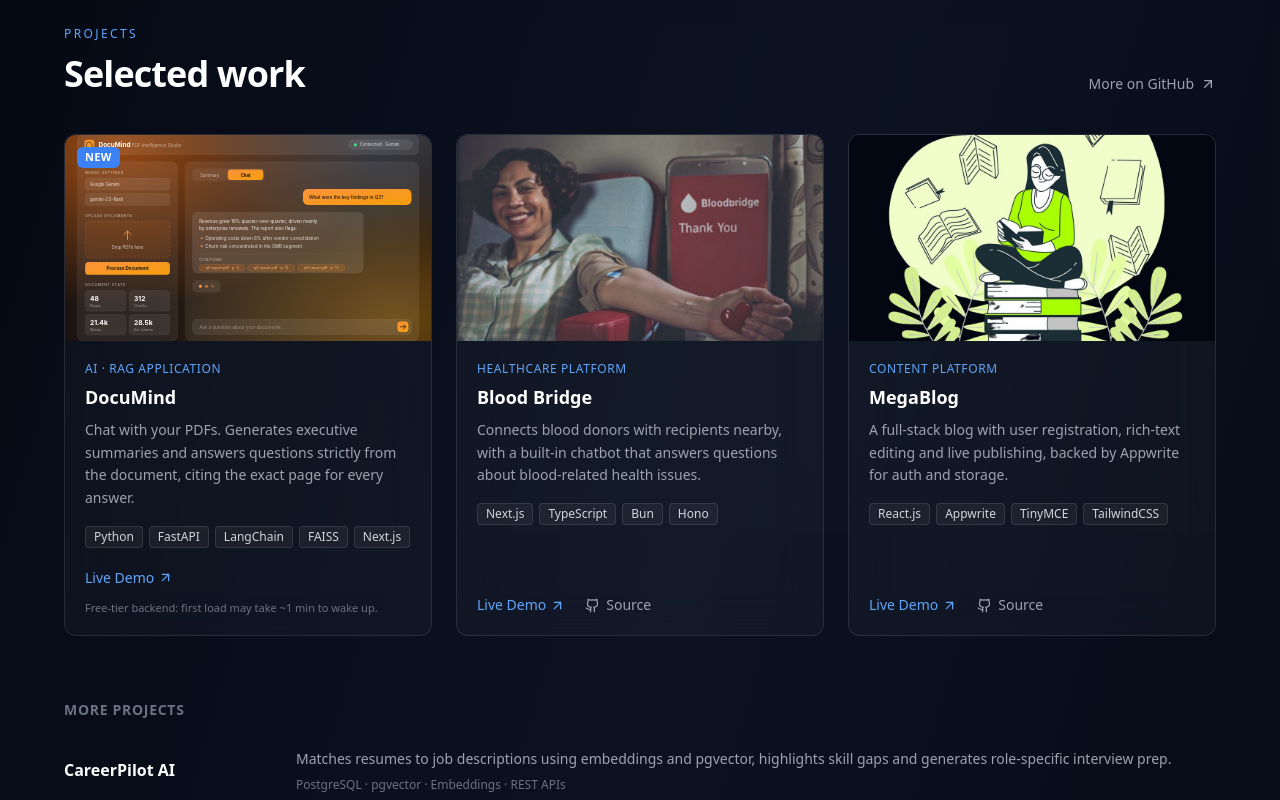
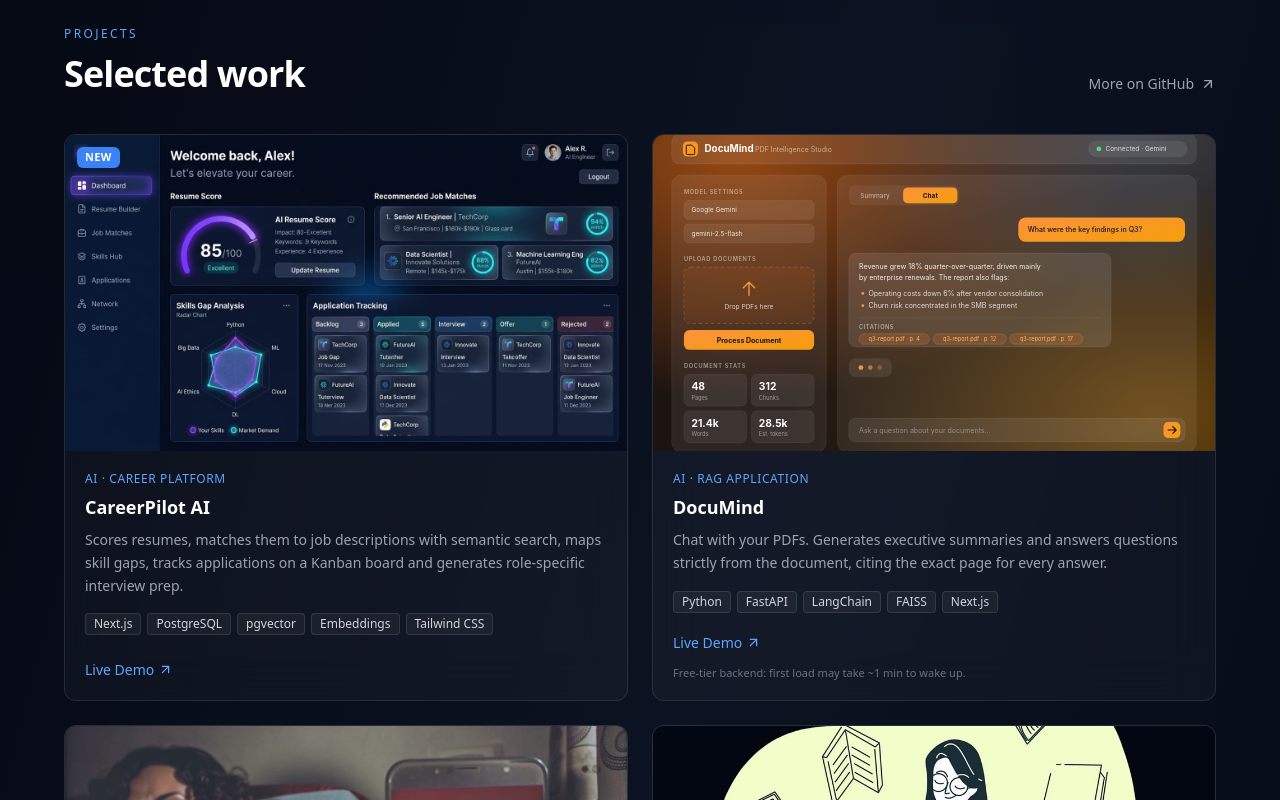
Before and after one commit to rf104/portfolio_01, a React (Vite) app: page / in a window 1280 px wide. Shown: the part 1500-2300 px from the top of the page. Built offline with nearby package versions, Linux system fonts and the light colour scheme.

Commit message:
Added a project

```diff
--- a/src/App.tsx
+++ b/src/App.tsx
@@ -20,6 +20,7 @@
 import profileImage from "./images/aref-web.jpg";
 import p2 from "./images/megablog-web.jpg";
 import documindImage from "./images/documind.svg";
+import careerPilotImage from "./images/careerpilot-web.jpg";
 import certificateImage from "./images/deans-list-certificate.jpg";
 
 import "./index.css";
@@ -52,12 +53,21 @@
 
 const featuredProjects: ProjectCardProps[] = [
   {
+    title: "CareerPilot AI",
+    subtitle: "AI · Career Platform",
+    description:
+      "Scores resumes, matches them to job descriptions with semantic search, maps skill gaps, tracks applications on a Kanban board and generates role-specific interview prep.",
+    image: careerPilotImage,
+    badge: "New",
+    technologies: ["Next.js", "PostgreSQL", "pgvector", "Embeddings", "Tailwind CSS"],
+    liveUrl: "https://career-pilot-ai-two-psi.vercel.app/",
+  },
+  {
     title: "DocuMind",
     subtitle: "AI · RAG Application",
     description:
       "Chat with your PDFs. Generates executive summaries and answers questions strictly from the document, citing the exact page for every answer.",
     image: documindImage,
-    badge: "New",
     technologies: ["Python", "FastAPI", "LangChain", "FAISS", "Next.js"],
     liveUrl: "https://pdftalk01.vercel.app/",
     note: "Free-tier backend: first load may take ~1 min to wake up.",
@@ -85,12 +95,6 @@
 ];
 
 const moreProjects = [
-  {
-    title: "CareerPilot AI",
-    description:
-      "Matches resumes to job descriptions using embeddings and pgvector, highlights skill gaps and generates role-specific interview prep.",
-    technologies: ["PostgreSQL", "pgvector", "Embeddings", "REST APIs"],
-  },
   {
     title: "Virtual Shop",
     description:
@@ -439,7 +443,7 @@
             </a>
           </div>
 
-          <div className="grid sm:grid-cols-2 lg:grid-cols-3 gap-6">
+          <div className="grid sm:grid-cols-2 gap-6">
             {featuredProjects.map((project) => (
               <ProjectCard key={project.title} {...project} />
             ))}
```
Also changed, not shown: src/images/careerpilot-web.jpg (added), 1 other file (tests, documents, lock files or other folders).
